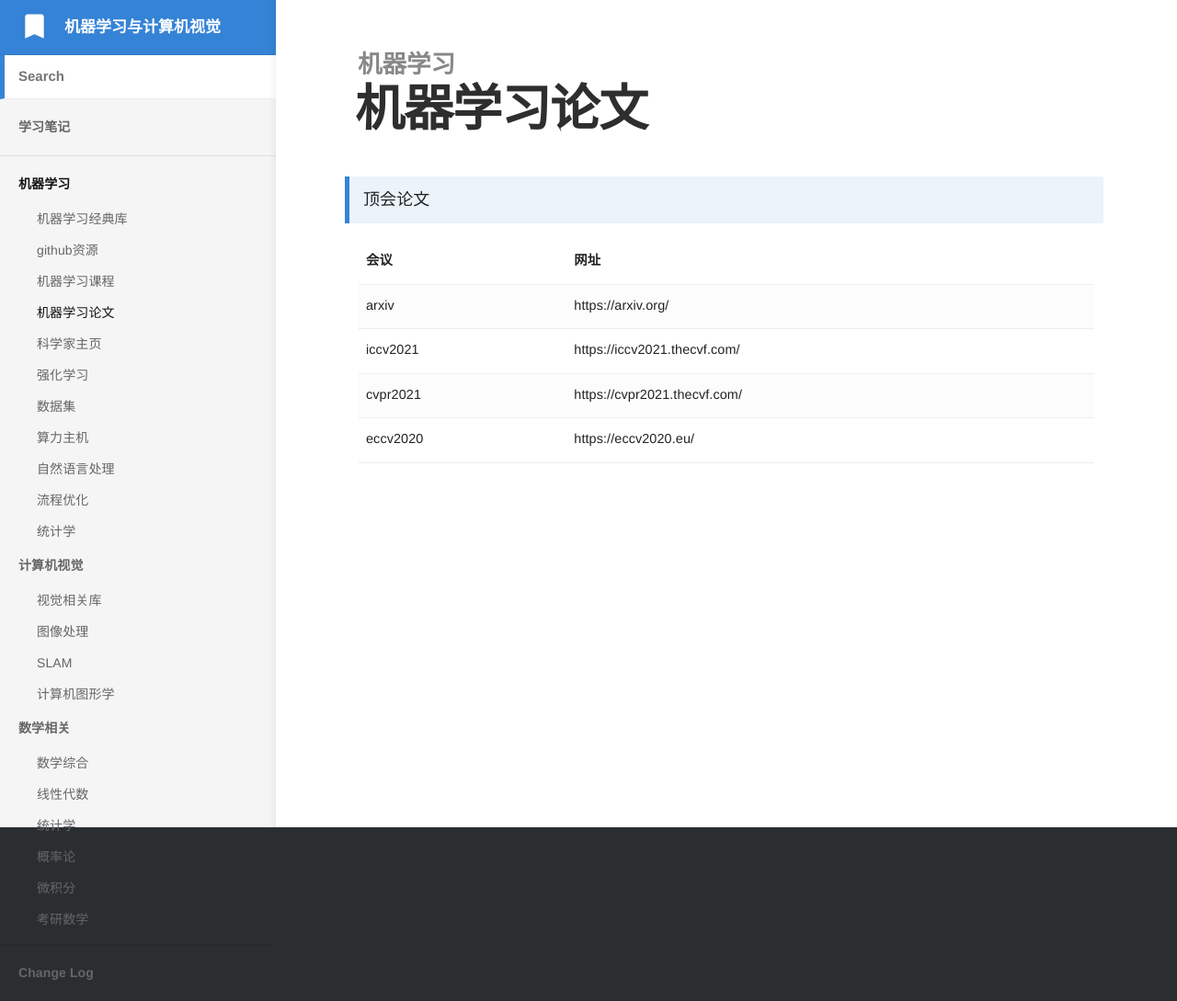
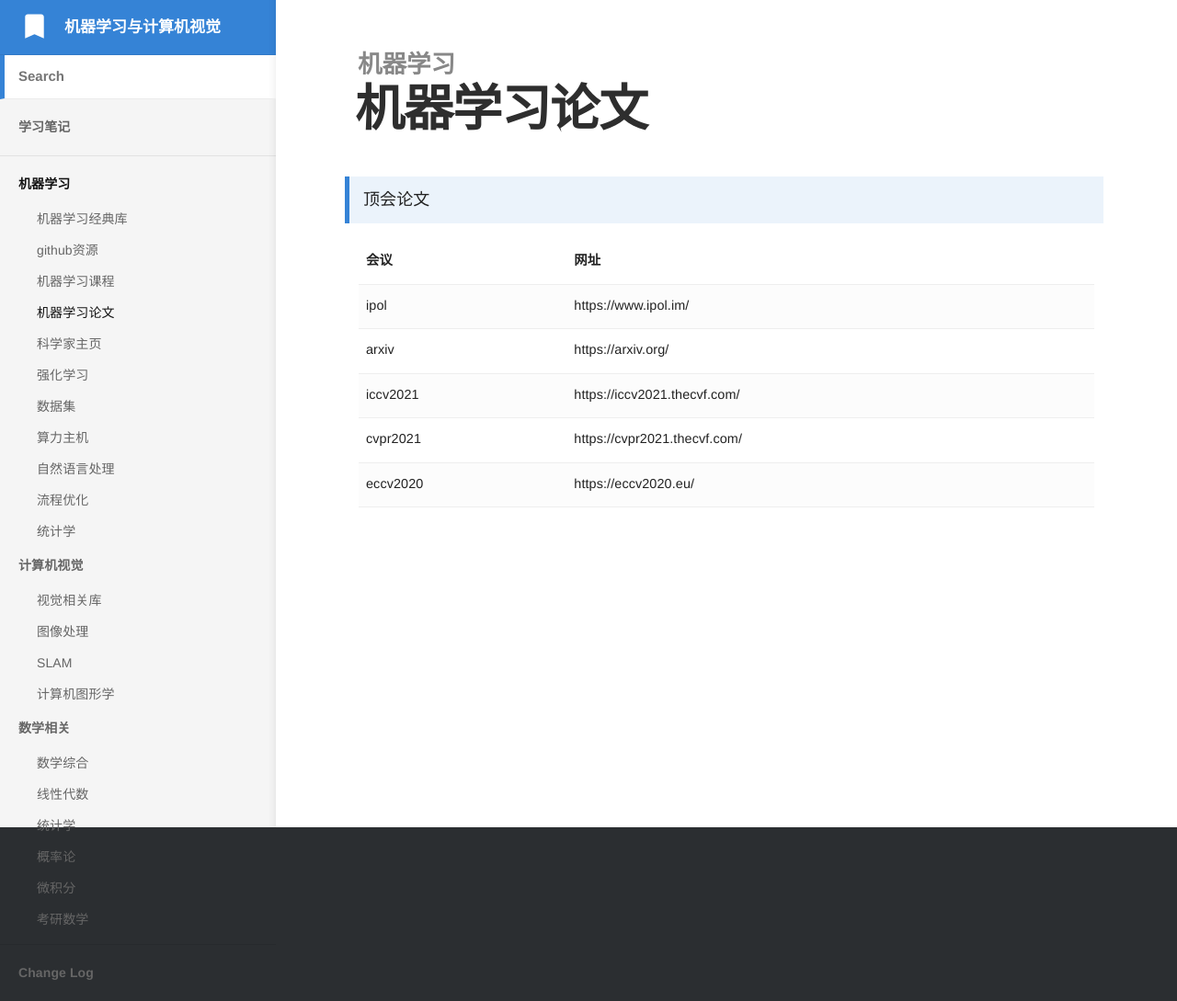
Before and after one commit to bashendixie/Machine_Learning_Notes, a Jekyll site: the page built from _docs/1、机器学习/机器学习论文.md, in a window 1280 px wide. Shown: the whole page at 92% size. Built offline with Jekyll 4.4.1, drawn with Linux system fonts in a browser that asks for light colours; some web fonts are replaced.

Commit message:
no message

```diff
--- a/_docs/1、机器学习/机器学习论文.md
+++ b/_docs/1、机器学习/机器学习论文.md
@@ -19,8 +19,14 @@ order: 6
 				</strong>
 			</td>
 		</tr>
-
-
+		<tr>
+			<td>
+				ipol
+			</td>
+			<td>
+				https://www.ipol.im/
+			</td>
+		</tr>
 		<tr>
 			<td>
 				arxiv
```
Also changed, not shown: _docs/1、机器学习/科学家主页.md (+8 -0 lines).
